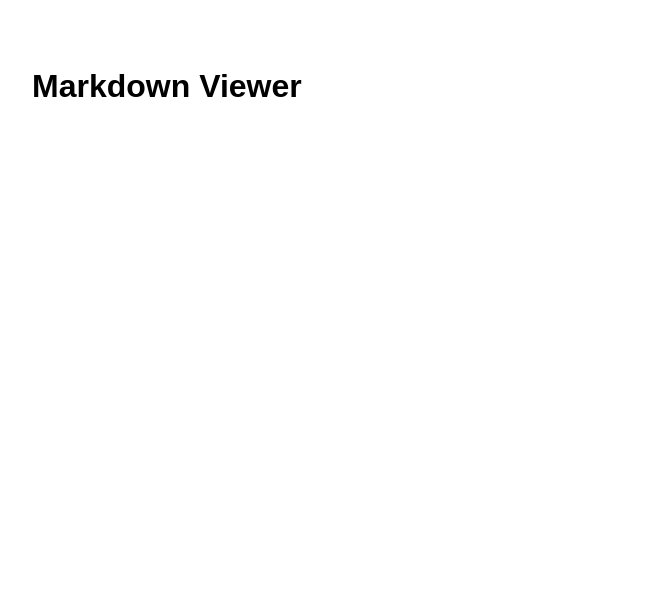
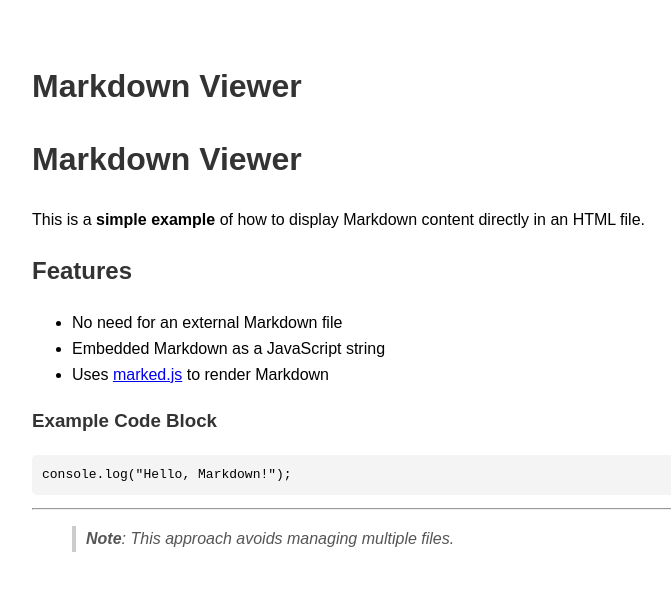
Before and after one commit to readmuch/readmuch.github.io, a plain HTML site: page life/intro3.html in a window 1280 px wide. Shown: the whole page, without its empty margins (8-679 px from the left). Drawn offline with nearby package versions, Linux system fonts and the light colour scheme.

Commit message:
error solve

```diff
--- a/life/intro3.html
+++ b/life/intro3.html
@@ -18,6 +18,15 @@
             border-radius: 5px;
             overflow-x: auto;
         }
+        h1, h2, h3 {
+            color: #333;
+        }
+        blockquote {
+            font-style: italic;
+            color: #555;
+            border-left: 4px solid #ccc;
+            padding-left: 10px;
+        }
     </style>
 </head>
 <body>
@@ -25,7 +34,7 @@
     <div id="content"></div>
 
     <script>
-        // Markdown 내용 직접 정의
+        // Markdown content as a string
         const markdownContent = `
 # Markdown Viewer
 
@@ -46,11 +55,10 @@ console.log("Hello, Markdown!");
 ---
 
 > **Note**: This approach avoids managing multiple files.
-
         `;
 
-        // Render the Markdown content
-        document.getElementById("content").innerHTML = marked(markdownContent);
+        // Use marked.js to render the Markdown and inject it into the HTML
+        document.getElementById("content").innerHTML = marked.parse(markdownContent);
     </script>
 </body>
 </html>
```
